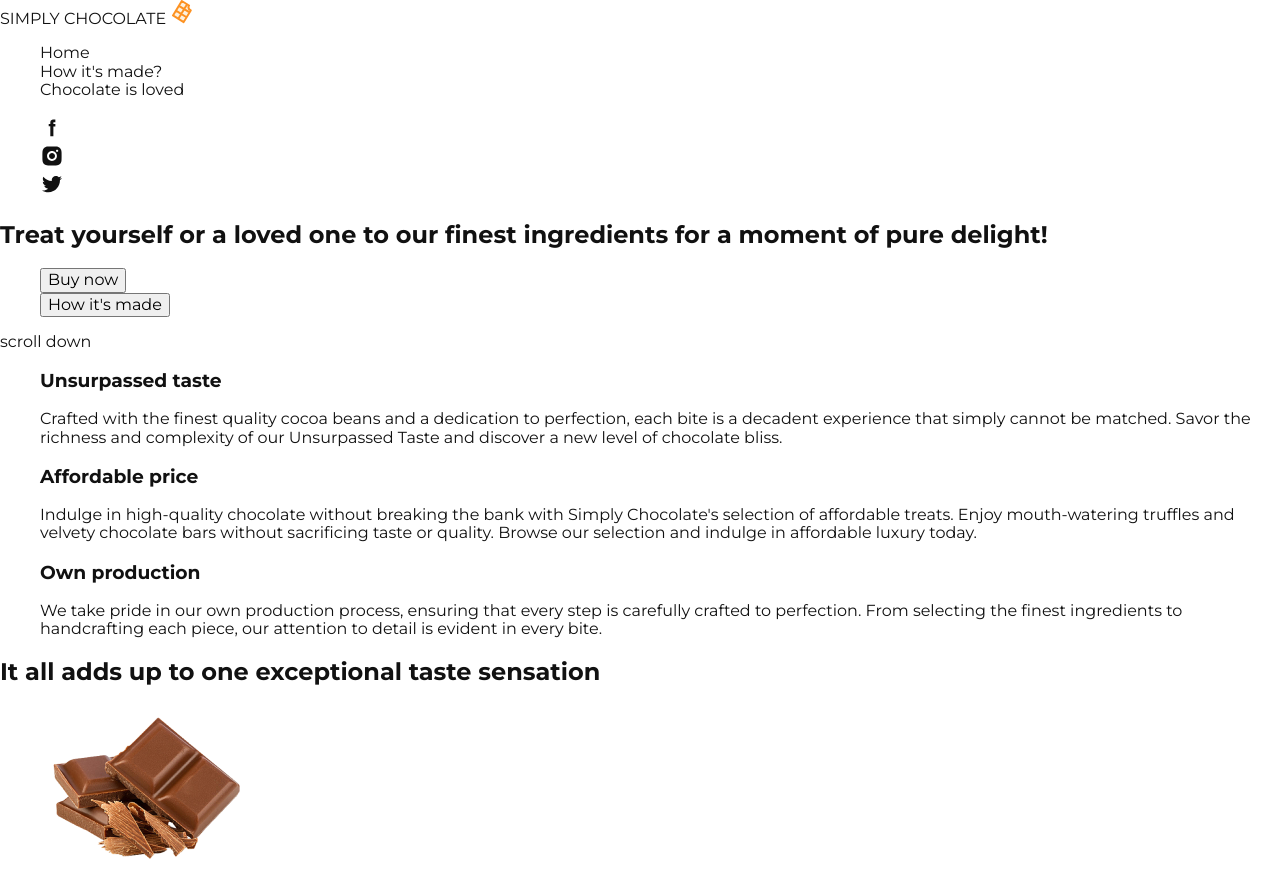
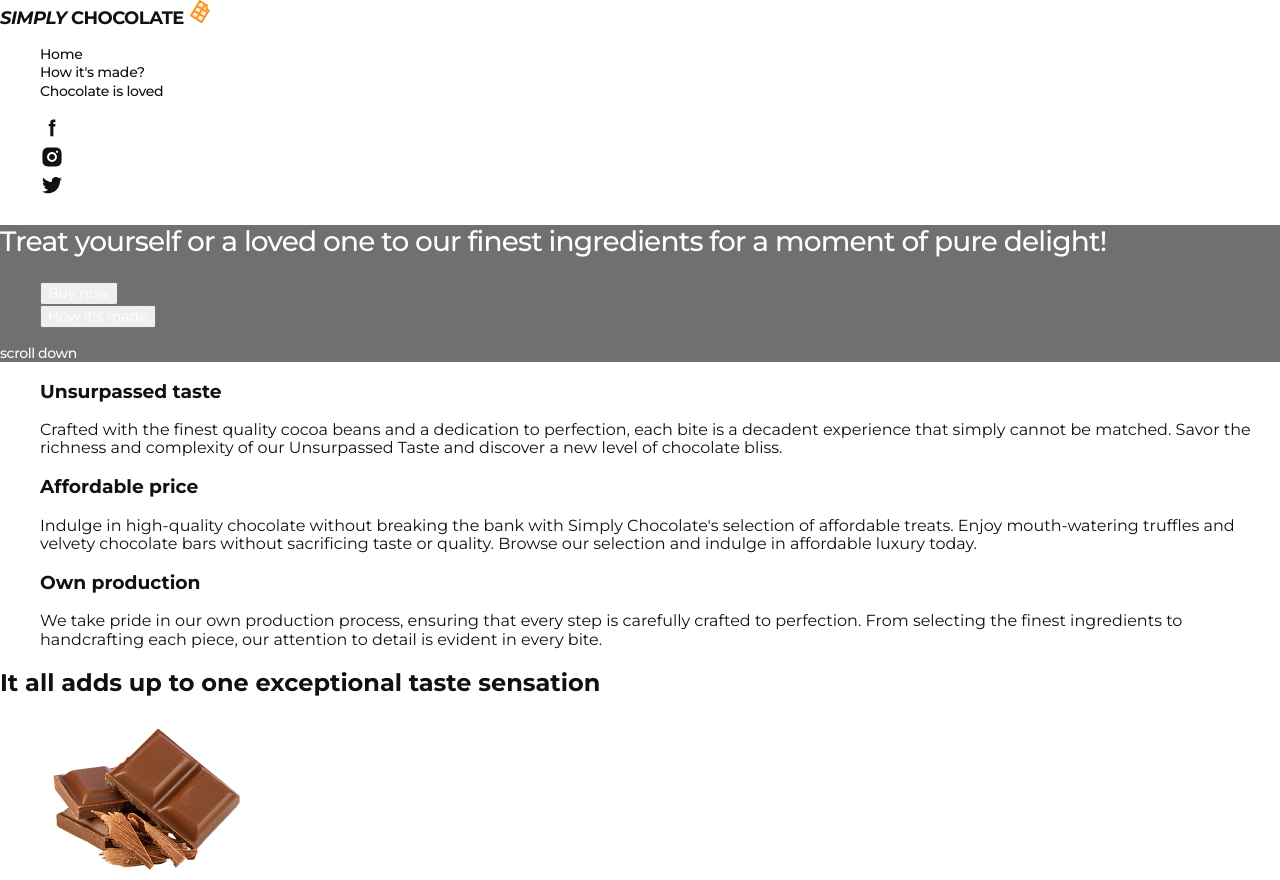
Before and after one commit to yd1224/simply-chocolate, a plain HTML site: page index.html in a window 1280 px wide. Shown: the top 880 px of the page. Drawn offline with nearby package versions, Linux system fonts and the light colour scheme; files whose address does not match are found by name.

Commit message:
adds hero and header text styles, color variables

```diff
--- a/css/styles.css
+++ b/css/styles.css
@@ -1,10 +1,16 @@
+:root {
+  /* Colors */
+  --text-color: #111;
+  --gray-bg: rgba(17, 17, 17, 0.6);
+}
+
 /**
   |============================
   | Base styles
   |============================
 */
 body {
-  color: #111;
+  color: var(--text-color);
   font-family: 'Montserrat', sans-serif;
 }
 a {
@@ -18,7 +24,43 @@ button {
   font-family: inherit;
   cursor: pointer;
 }
+/**
+  |============================
+  | Header styles
+  |============================
+*/
+.header {
+}
+.header-nav {
+}
+.header-nav-logo-link {
+  font-weight: 700;
+  font-size: 18px;
+  line-height: 1.11;
+  letter-spacing: -0.03em;
+}
+.header-nav-logo-link-accent {
+  font-style: italic;
+}
+.header-nav-list {
+}
+.header-nav-list-item {
+}
+.header-nav-list-item-link {
+  font-weight: 500;
+  font-size: 14px;
+  line-height: 1.14;
 
+  letter-spacing: -0.02em;
+}
+.header-nav-listoflinks {
+}
+.header-nav-listoflinks-item {
+}
+.header-nav-listoflinks-item-link {
+}
+.header-nav-listoflinks-item-img {
+}
 /**
   |============================
   | Hero styles
@@ -26,16 +68,35 @@ button {
 */
 
 .hero {
+  background-color: var(--gray-bg);
 }
 .hero-title {
+  font-weight: 500;
+  font-size: 28px;
+  line-height: 1.21;
+
+  letter-spacing: -0.03em;
+
+  color: #ffffff;
 }
 .hero-list {
 }
 .hero-list-item {
 }
 .hero-list-item-btn {
+  font-size: 14px;
+  line-height: 1.21;
+
+  color: #ffffff;
 }
 .hero-scroll {
+  font-weight: 500;
+  font-size: 14px;
+  line-height: 1.29;
+
+  letter-spacing: -0.03em;
+
+  color: #ffffff;
 }
 /**
   |============================
--- a/index.html
+++ b/index.html
@@ -34,30 +34,40 @@ of pure delight!"
   </head>
   <body>
     <!-- Header -->
-    <header id="home">
-      <nav>
-        <a href="./index.html"
-          ><span>SIMPLY </span>CHOCOLATE
+    <header class="header" id="home">
+      <nav class="header-nav">
+        <a class="header-nav-logo-link" href="./index.html"
+          ><span class="header-nav-logo-link-accent">SIMPLY </span>CHOCOLATE
           <img
             src="./images/favicon/chocolate.svg"
             alt="Simply chocolate logo"
             width="24"
             height="24"
         /></a>
-        <ul>
-          <li><a href="#home">Home</a></li>
-          <li><a href="#made">How it's made?</a></li>
-          <li><a href="#rewievs">Chocolate is loved</a></li>
+        <ul class="header-nav-list">
+          <li class="header-nav-list-item">
+            <a class="header-nav-list-item-link" href="#home">Home</a>
+          </li>
+          <li class="header-nav-list-item">
+            <a class="header-nav-list-item-link" href="#made">How it's made?</a>
+          </li>
+          <li class="header-nav-list-item">
+            <a class="header-nav-list-item-link" href="#rewievs"
+              >Chocolate is loved</a
+            >
+          </li>
         </ul>
-        <ul>
-          <li>
+        <ul class="header-nav-listoflinks">
+          <li class="header-nav-listoflinks-item">
             <a
+              class="header-nav-listoflinks-item-link"
               href="https://facebook.com"
               target="_blank"
               rel="noopener noreferrer"
               aria-label="Facebook logo"
             >
               <img
+                class="header-nav-listoflinks-item-img"
                 src="./images/icons/facebook.svg"
                 alt="Facebook logo"
                 width="24"
@@ -65,14 +75,16 @@ of pure delight!"
               />
             </a>
           </li>
-          <li>
+          <li class="header-nav-listoflinks-item">
             <a
+              class="header-nav-listoflinks-item-link"
               href="https://instagram.com"
               target="_blank"
               rel="noopener noreferrer"
               aria-label="Instagram logo"
             >
               <img
+                class="header-nav-listoflinks-item-img"
                 src="./images/icons/instagram.svg"
                 alt="Instagram logo"
                 width="24"
@@ -80,14 +92,16 @@ of pure delight!"
               />
             </a>
           </li>
-          <li>
+          <li class="header-nav-listoflinks-item">
             <a
+              class="header-nav-listoflinks-item-link"
               href="https://twitter.com"
               target="_blank"
               rel="noopener noreferrer"
               aria-label="Twitter logo"
             >
               <img
+                class="header-nav-listoflinks-item-img"
                 src="./images/icons/twitter.svg"
                 alt="Twitter logo"
                 width="24"
```
